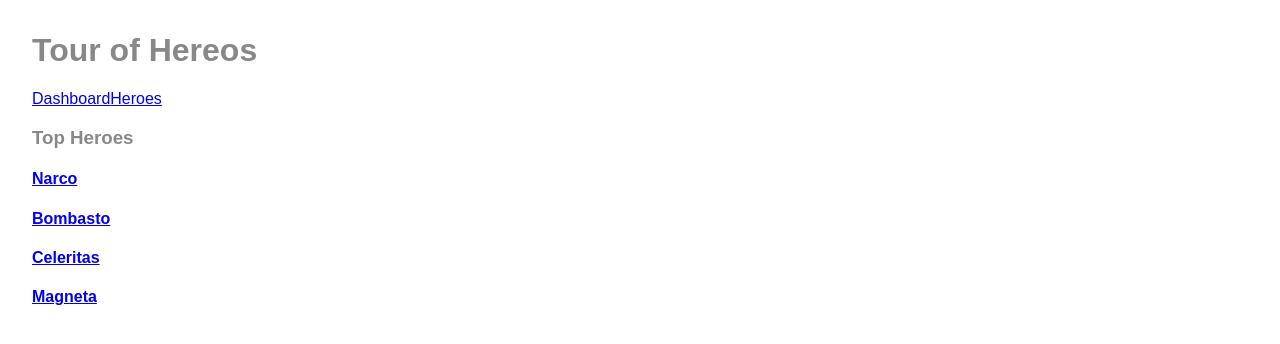
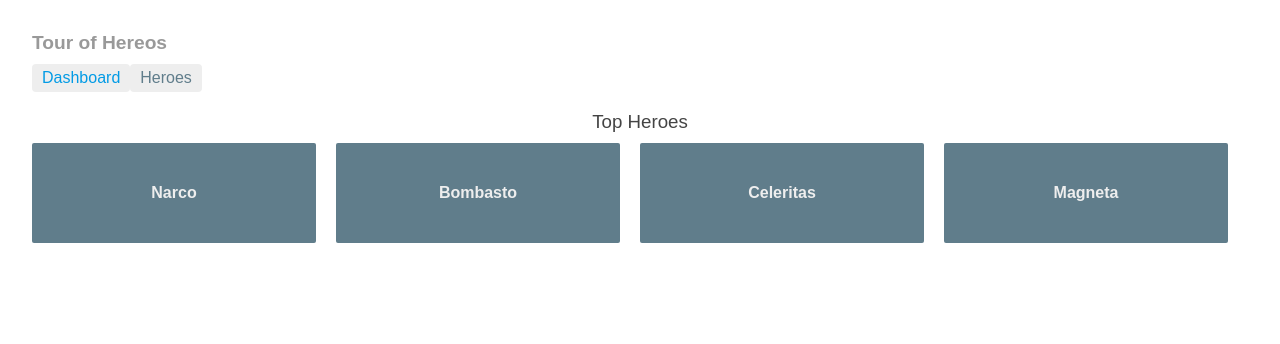
Before and after one commit to glitchedmob/Angular-toh-tutorial, an Angular app: page /dashboard in a window 1280 px wide. Shown: the top 344 px of the page. Built offline with nearby package versions, Linux system fonts and the light colour scheme.

Commit message:
Router lesson finish

```diff
--- /dev/null
+++ b/src/app/app.component.css
@@ -0,0 +1,28 @@
+h1 {
+  font-size: 1.2em;
+  color: #999;
+  margin-bottom: 0;
+}
+h2 {
+  font-size: 2em;
+  margin-top: 0;
+  padding-top: 0;
+}
+nav a {
+  padding: 5px 10px;
+  text-decoration: none;
+  margin-top: 10px;
+  display: inline-block;
+  background-color: #eee;
+  border-radius: 4px;
+}
+nav a:visited, a:link {
+  color: #607D8B;
+}
+nav a:hover {
+  color: #039be5;
+  background-color: #CFD8DC;
+}
+nav a.active {
+  color: #039be5;
+}
--- a/src/app/app.component.ts
+++ b/src/app/app.component.ts
@@ -5,10 +5,11 @@
 	template: `
 		<h1>{{ title }}</h1>
 		<nav>
-			<a routerLink="/dashboard">Dashboard</a>
-			<a routerLink="/heroes">Heroes</a>
+			<a routerLink="/dashboard" routerLinkActive="active">Dashboard</a>
+			<a routerLink="/heroes" routerLinkActive="active">Heroes</a>
 		</nav>
-		<router-outlet></router-outlet>`
+		<router-outlet></router-outlet>`,
+		styleUrls: [ './app.component.css' ]
 })
 export class AppComponent {
 	title = 'Tour of Hereos';
--- /dev/null
+++ b/src/app/dashboard.component.css
@@ -0,0 +1,61 @@
+[class*='col-'] {
+  float: left;
+  padding-right: 20px;
+  padding-bottom: 20px;
+}
+[class*='col-']:last-of-type {
+  padding-right: 0;
+}
+a {
+  text-decoration: none;
+}
+*, *:after, *:before {
+  -webkit-box-sizing: border-box;
+  -moz-box-sizing: border-box;
+  box-sizing: border-box;
+}
+h3 {
+  text-align: center; margin-bottom: 0;
+}
+h4 {
+  position: relative;
+}
+.grid {
+  margin: 0;
+}
+.col-1-4 {
+  width: 25%;
+}
+.module {
+  padding: 20px;
+  text-align: center;
+  color: #eee;
+  max-height: 120px;
+  min-width: 120px;
+  background-color: #607D8B;
+  border-radius: 2px;
+}
+.module:hover {
+  background-color: #EEE;
+  cursor: pointer;
+  color: #607d8b;
+}
+.grid-pad {
+  padding: 10px 0;
+}
+.grid-pad > [class*='col-']:last-of-type {
+  padding-right: 20px;
+}
+@media (max-width: 600px) {
+  .module {
+    font-size: 10px;
+    max-height: 75px; }
+}
+@media (max-width: 1024px) {
+  .grid {
+    margin: 0;
+  }
+  .module {
+    min-width: 60px;
+  }
+}
--- a/src/app/dashboard.component.ts
+++ b/src/app/dashboard.component.ts
@@ -5,7 +5,8 @@
 
 @Component({
 	selector: 'my-dashboard',
-	templateUrl: './dashboard.component.html'
+	templateUrl: './dashboard.component.html',
+	styleUrls: [ './dashboard.component.css' ]
 })
 export class DashboardComponent implements OnInit {
 	heroes: Hero[];
--- /dev/null
+++ b/src/app/hero-detail.component.css
@@ -0,0 +1,29 @@
+label {
+  display: inline-block;
+  width: 3em;
+  margin: .5em 0;
+  color: #607D8B;
+  font-weight: bold;
+}
+input {
+  height: 2em;
+  font-size: 1em;
+  padding-left: .4em;
+}
+button {
+  margin-top: 20px;
+  font-family: Arial;
+  background-color: #eee;
+  border: none;
+  padding: 5px 10px;
+  border-radius: 4px;
+  cursor: pointer; cursor: hand;
+}
+button:hover {
+  background-color: #cfd8dc;
+}
+button:disabled {
+  background-color: #eee;
+  color: #ccc;
+  cursor: auto;
+}
--- a/src/app/hero-detail.component.ts
+++ b/src/app/hero-detail.component.ts
@@ -8,7 +8,8 @@
 
 @Component({
 	selector: 'hero-detail',
-	templateUrl: './hero-detail.component.html'
+	templateUrl: './hero-detail.component.html',
+	styleUrls: [ './hero-detail.component.css' ]
 })
 export class HeroDetailComponent implements OnInit {
 	@Input() hero: Hero;
--- /dev/null
+++ b/src/app/heroes.component.css
@@ -0,0 +1,53 @@
+.selected {
+	background-color: #CFD8DC !important;
+	color: white;
+}
+
+.heroes {
+	margin: 0 0 2em 0;
+	list-style-type: none;
+	padding: 0;
+	width: 15em;
+}
+
+.heroes li {
+	cursor: pointer;
+	position: relative;
+	left: 0;
+	background-color: #EEE;
+	margin: .5em;
+	padding: .3em 0;
+	height: 1.6em;
+	border-radius: 4px;
+}
+
+.heroes li.selected:hover {
+	background-color: #BBD8DC !important;
+	color: white;
+}
+
+.heroes li:hover {
+	color: #607D8B;
+	background-color: #DDD;
+	left: .1em;
+}
+
+.heroes .text {
+	position: relative;
+	top: -3px;
+}
+
+.heroes .badge {
+	display: inline-block;
+	font-size: small;
+	color: white;
+	padding: 0.8em 0.7em 0 0.7em;
+	background-color: #607D8B;
+	line-height: 1em;
+	position: relative;
+	left: -1px;
+	top: -4px;
+	height: 1.8em;
+	margin-right: .8em;
+	border-radius: 4px 0 0 4px;
+}
--- /dev/null
+++ b/src/app/heroes.component.html
@@ -0,0 +1,13 @@
+<h2>My Heroes</h2>
+<ul class="heroes">
+	<li
+		*ngFor="let hero of heroes"
+		(click)="onSelect(hero)"
+		[class.selected]="hero === selectedHero">
+		<span class="badge">{{ hero.id }}</span> {{ hero.name }}
+	</li>
+</ul>
+<div *ngIf="selectedHero">
+	<h2>{{ selectedHero.name | uppercase }} is my hero</h2>
+	<button (click)="gotoDetail()">View Details</button>
+</div>
--- a/src/app/heroes.component.ts
+++ b/src/app/heroes.component.ts
@@ -1,82 +1,22 @@
 import { Component, OnInit } from '@angular/core';
+import { Router }            from '@angular/router';
 
 import { Hero } from './hero';
 import { HeroService } from './hero.service';
 
 @Component({
 	selector: 'my-heroes',
-	template: `
-		<h2>My Heroes</h2>
-		<ul class="heroes">
-			<li
-				*ngFor="let hero of heroes"
-				(click)="onSelect(hero)"
-				[class.selected]="hero === selectedHero">
-				<span class="badge">{{ hero.id }}</span> {{ hero.name }}
-			</li>
-		</ul>
-		<hero-detail [hero]="selectedHero"></hero-detail>`,
-		styles: [`
-			.selected {
-				background-color: #CFD8DC !important;
-				color: white;
-			}
-
-			.heroes {
-				margin: 0 0 2em 0;
-				list-style-type: none;
-				padding: 0;
-				width: 15em;
-			}
-
-			.heroes li {
-				cursor: pointer;
-				position: relative;
-				left: 0;
-				background-color: #EEE;
-				margin: .5em;
-				padding: .3em 0;
-				height: 1.6em;
-				border-radius: 4px;
-			}
-
-			.heroes li.selected:hover {
-				background-color: #BBD8DC !important;
-				color: white;
-			}
-
-			.heroes li:hover {
-				color: #607D8B;
-				background-color: #DDD;
-				left: .1em;
-			}
-
-			.heroes .text {
-				position: relative;
-				top: -3px;
-			}
-
-			.heroes .badge {
-				display: inline-block;
-				font-size: small;
-				color: white;
-				padding: 0.8em 0.7em 0 0.7em;
-				background-color: #607D8B;
-				line-height: 1em;
-				position: relative;
-				left: -1px;
-				top: -4px;
-				height: 1.8em;
-				margin-right: .8em;
-				border-radius: 4px 0 0 4px;
-			}`
-		]
+	templateUrl: './heroes.component.html',
+	styleUrls: [ './heroes.component.css' ]
 })
 export class HeroesComponent implements OnInit {
 	selectedHero: Hero;
 	heroes: Hero[];
 
-	constructor(private HeroService: HeroService) {}
+	constructor(
+		private router: Router,
+		private HeroService: HeroService
+	) {}
 
 	onSelect(hero: Hero): void {
 		this.selectedHero = hero;
@@ -89,4 +29,8 @@
 	ngOnInit(): void {
 		this.getHeroes();
 	}
+
+	gotoDetail(): void {
+		this.router.navigate(['/detail', this.selectedHero.id]);
+	}
 }
--- a/src/styles.css
+++ b/src/styles.css
@@ -1,7 +1,22 @@
-/* You can add global styles to this file, and also import other style files */
-
-h2 { color: #444; font-weight: lighter; }
-body { margin: 2em; }
-body, input[text], button { color: #888; font-family: Cambria, Georgia; }
-button { padding: 0.2em; font-size: 14px}
-* { font-family: Arial; }
+/* Master Styles */
+h1 {
+  color: #369;
+  font-family: Arial, Helvetica, sans-serif;
+  font-size: 250%;
+}
+h2, h3 {
+  color: #444;
+  font-family: Arial, Helvetica, sans-serif;
+  font-weight: lighter;
+}
+body {
+  margin: 2em;
+}
+body, input[text], button {
+  color: #888;
+  font-family: Cambria, Georgia;
+}
+/* everywhere else */
+* {
+  font-family: Arial, Helvetica, sans-serif;
+}
```
